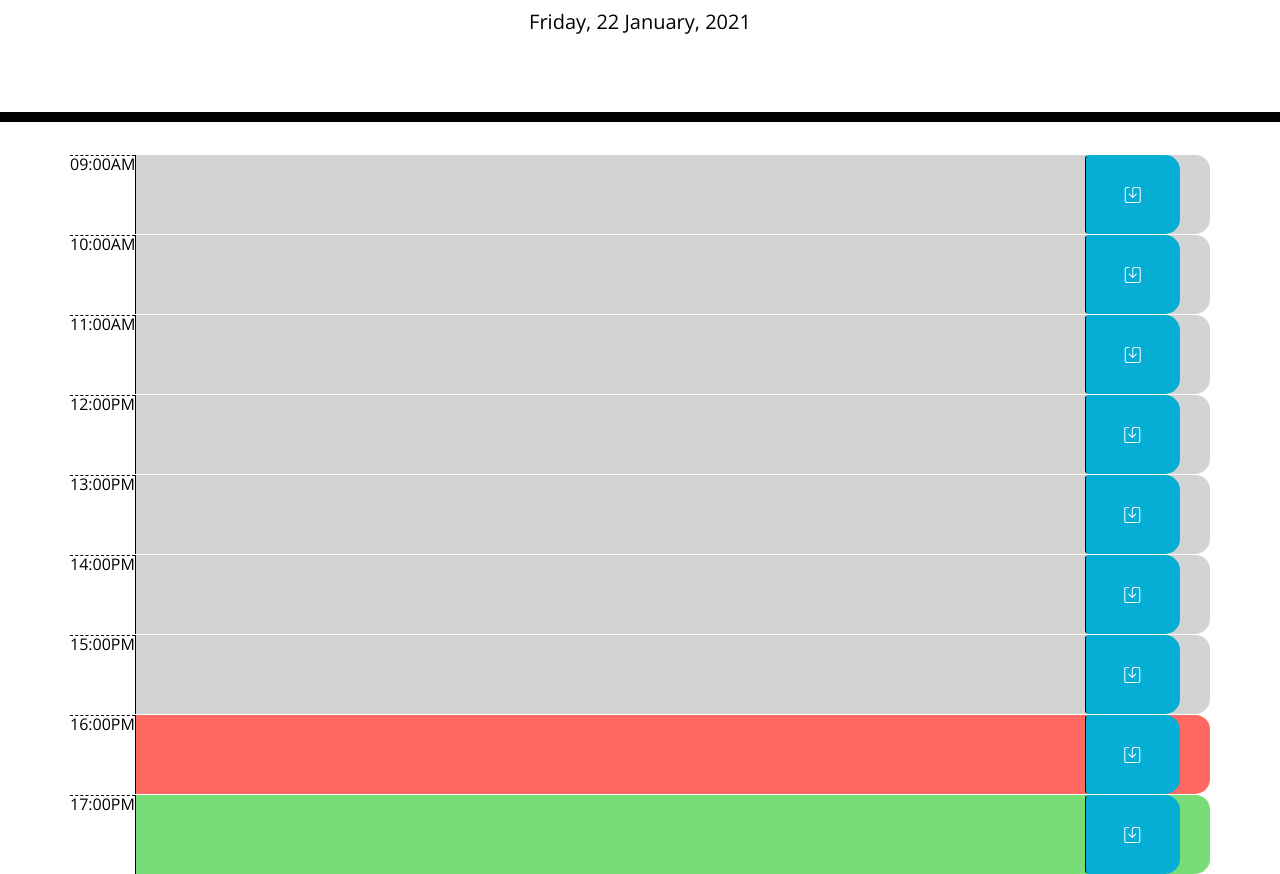
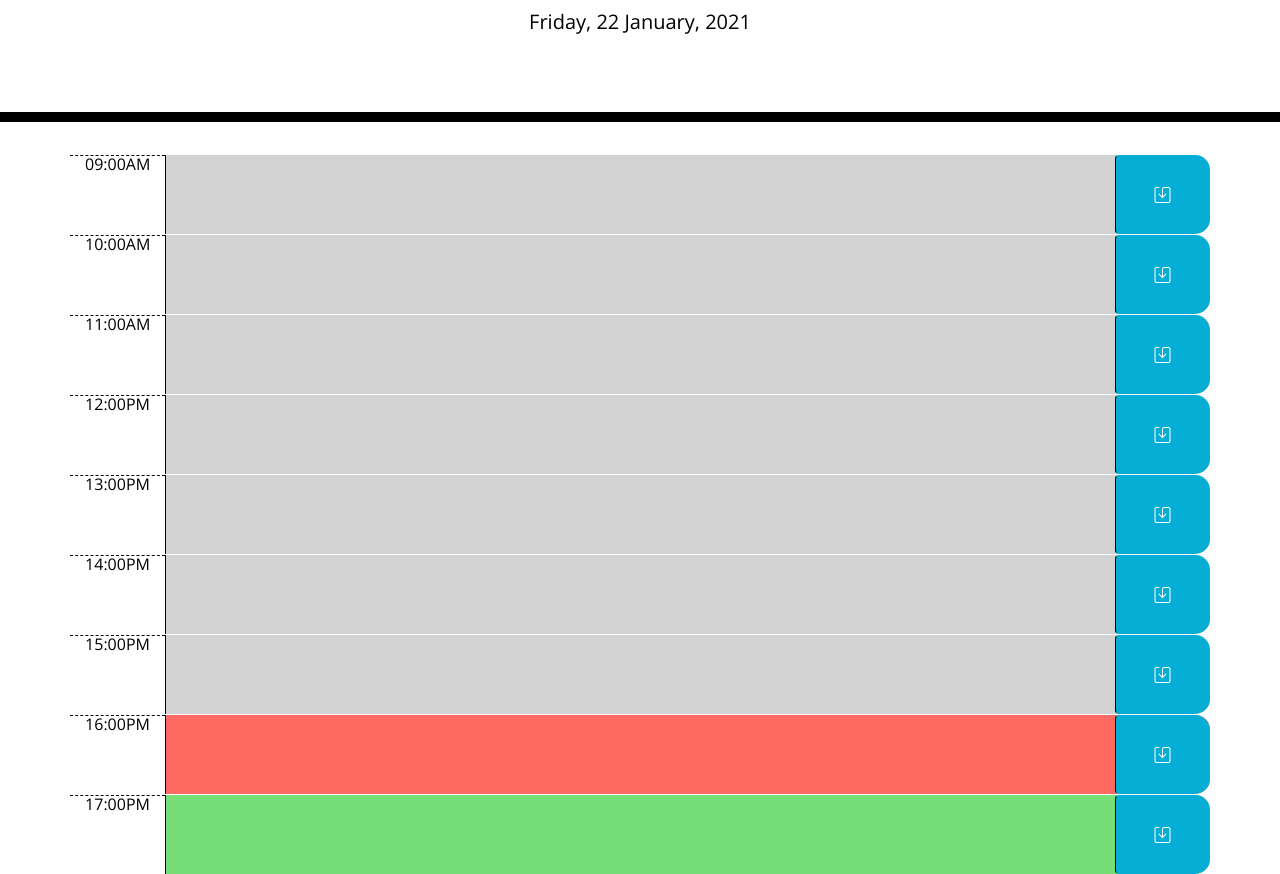
Before and after one commit to mbennett1991/Week-6-DayPlanner, a plain HTML site: page index.html in a window 1280 px wide. Shown: the part 182-1056 px from the top of the page. Drawn offline with nearby package versions, Linux system fonts and the light colour scheme.

Commit message:
Finishing touches

```diff
--- a/index.html
+++ b/index.html
@@ -33,7 +33,7 @@
       <!-- Timeblocks go here -->
 
       <div class = "row time-block" data-hour = "9">
-        <div class = "hour">09:00AM</div>
+        <div class = "hour col-1">09:00AM</div>
         <textarea class = "description col-10">
 
         </textarea>
@@ -41,7 +41,7 @@
       </div>
 
       <div class = "row time-block" data-hour = "10">
-        <div class = "hour">10:00AM</div>
+        <div class = "hour col-1">10:00AM</div>
         <textarea class = "description col-10">
 
         </textarea>
@@ -49,7 +49,7 @@
       </div>
 
       <div class = "row time-block" data-hour = "11">
-        <div class = "hour">11:00AM</div>
+        <div class = "hour col-1">11:00AM</div>
         <textarea class = "description col-10">
 
         </textarea>
@@ -57,7 +57,7 @@
       </div>
 
       <div class = "row time-block" data-hour = "12">
-        <div class = "hour">12:00PM</div>
+        <div class = "hour col-1">12:00PM</div>
         <textarea class = "description col-10">
 
         </textarea>
@@ -65,7 +65,7 @@
       </div>
 
       <div class = "row time-block" data-hour = "13">
-        <div class ="hour">13:00PM</div>
+        <div class ="hour col-1">13:00PM</div>
         <textarea class = "description col-10">
 
         </textarea>
@@ -73,7 +73,7 @@
       </div>
 
       <div class = "row time-block" data-hour = "14">
-        <div class = "hour">14:00PM</div>
+        <div class = "hour col-1">14:00PM</div>
         <textarea class = "description col-10">
 
         </textarea>
@@ -81,7 +81,7 @@
       </div>
 
       <div class = "row time-block" data-hour = "15">
-        <div class = "hour">15:00PM</div>
+        <div class = "hour col-1">15:00PM</div>
         <textarea class = "description col-10">
 
         </textarea>
@@ -89,7 +89,7 @@
       </div>
 
       <div class = "row time-block" data-hour = "16">
-        <div class = "hour">16:00PM</div>
+        <div class = "hour col-1">16:00PM</div>
         <textarea class = "description col-10">
 
         </textarea>
@@ -97,7 +97,7 @@
       </div>
 
       <div class = "row time-block" data-hour = "17">
-        <div class = "hour">17:00PM</div>
+        <div class = "hour col-1">17:00PM</div>
         <textarea class = "description col-10">
 
         </textarea>
```
Also changed, not shown: 1 other file.
